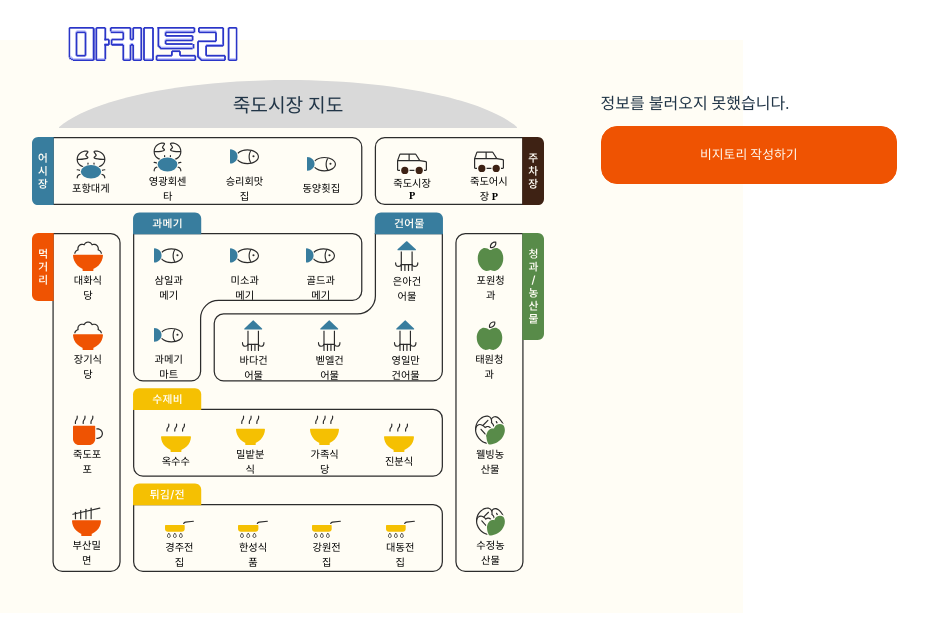
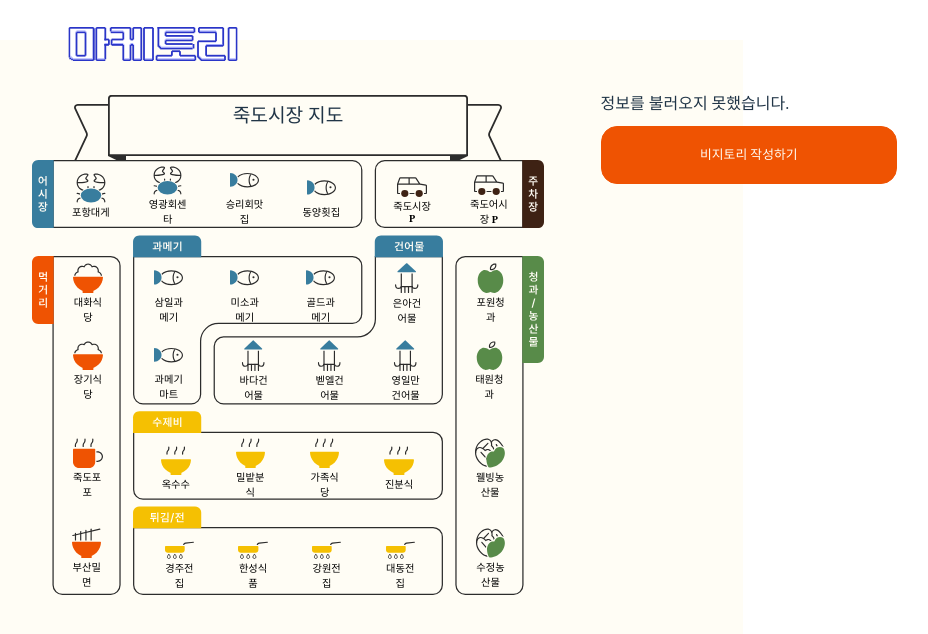
Before and after one commit to LikeLionHGU/Shichimi_Front, a React (Vite) app: page / in a window 1280 px wide. Shown: the top 634 px of the page, without its empty margins (65-993 px from the left). Built offline with nearby package versions, Linux system fonts and the light colour scheme; no server answers; the HTML template or start-up script is replaced by a standard one.

Commit message:
style: detail Pg store logo size down

```diff
--- a/src/components/MapComponents.jsx
+++ b/src/components/MapComponents.jsx
@@ -26,7 +26,7 @@ const MapContainer = styled.div`
   position: relative;
   display: block;
 
-
+  margin-top: 1%;
 `;
 
 const MapImg = styled.img`
@@ -40,20 +40,20 @@ const MapImg = styled.img`
 const Map_Top = styled.div`
   display: flex;
   justify-content: center;
-  align-items: center;
   align-content: center;
-
+  margin-bottom: 2.5%;
   img{
     position: absolute;
     margin: 2% 0 3% 0;
-    width: 36vw;
-    height: auto;
+    transform: scale(0.9);
   }
 
   h2{
+    padding-top: 1%;
     position: relative;
     font-size: 1.5vw;
-    font-weight: 800;
+    font-weight: 1000;
+
   }
 `;
 
@@ -92,7 +92,7 @@ const Row1_icon = styled.div`
   display: flex;
   flex-direction: row;
 
-  top: 17%;
+  top: 20%;
   left: 4%;
   justify-content: space-evenly;
   align-items: center;
@@ -104,7 +104,7 @@ const Row2_icon = styled.div`
   display: flex;
   flex-direction: row;
 
-  top: 37%;
+  top: 39%;
   left: 3.5%;
   justify-content: space-evenly;
   align-items: center;
@@ -116,7 +116,7 @@ const Row3_icon = styled.div`
   display: flex;
   flex-direction: row;
 
-  top: 53%;
+  top: 54%;
   left: 3.5%;
   justify-content: space-evenly;
   align-items: center;
@@ -128,7 +128,7 @@ const Row4_icon = styled.div`
   display: flex;
   flex-direction: row;
 
-  top: 72%;
+  top: 73%;
   left: 3.5%;
   justify-content: space-evenly;
   align-items: center;
--- a/src/components/PopularContainer.jsx
+++ b/src/components/PopularContainer.jsx
@@ -26,7 +26,7 @@ const Top_PopContainer = styled.div`
   width: 23vw;
   height: 10vh;
 
-  margin-top: -5.5%;
+  margin-top: -0.5%;
 `;
 
 const Top_Circle = styled.div`
--- a/src/pages/StoreDetail.jsx
+++ b/src/pages/StoreDetail.jsx
@@ -92,7 +92,7 @@ const StoreTitle_left_icon = styled.div`
   background-color: ${themeColors.white.color};
   border: none;
   img{
-
+    transform: scale(0.9);
   }
 `;
 const StoreTitle_right_name = styled.div`
```
Also changed, not shown: src/assets/images/Group 169.svg (added), src/assets/images/Map_Name_Container.svg.
